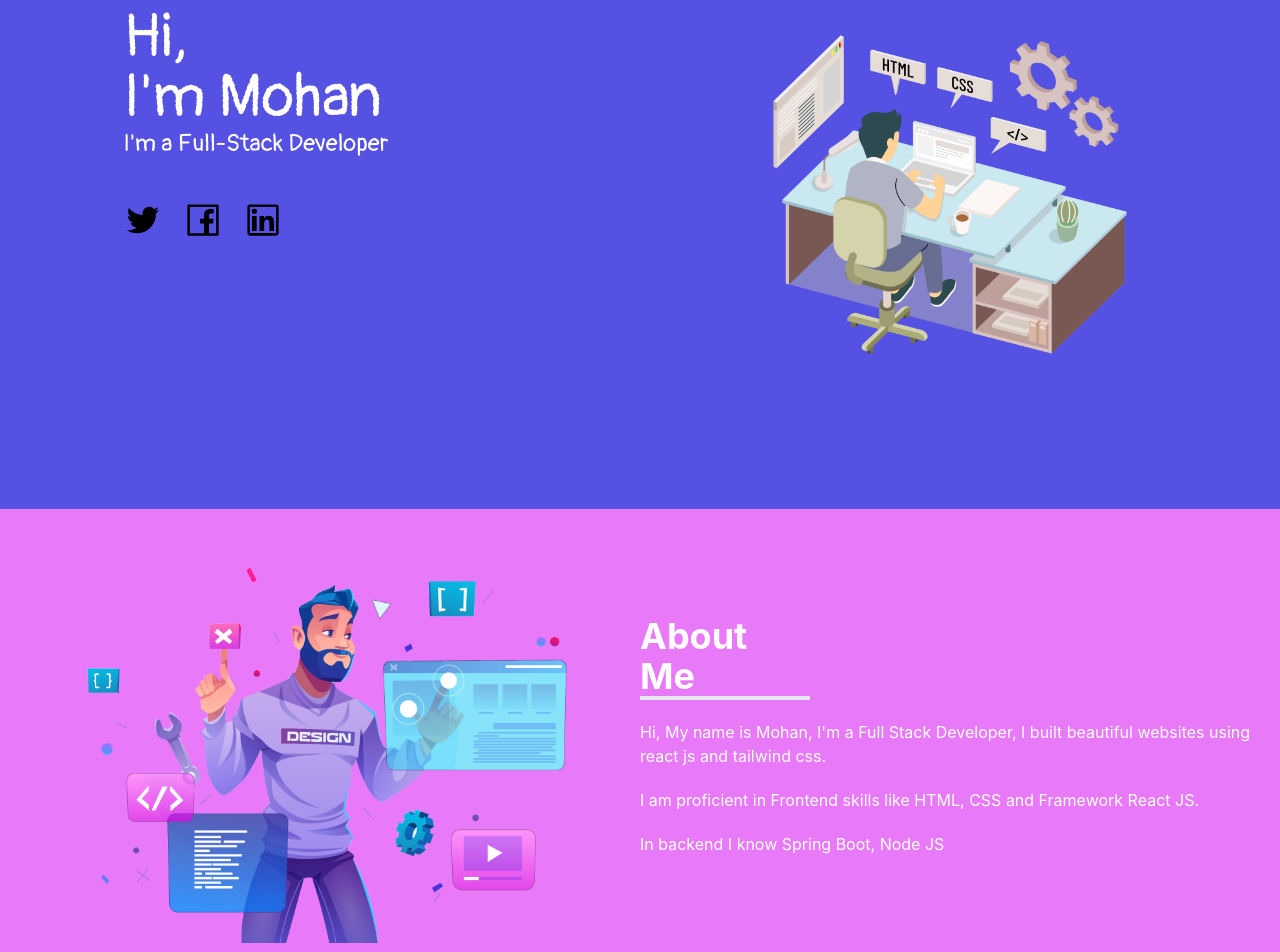
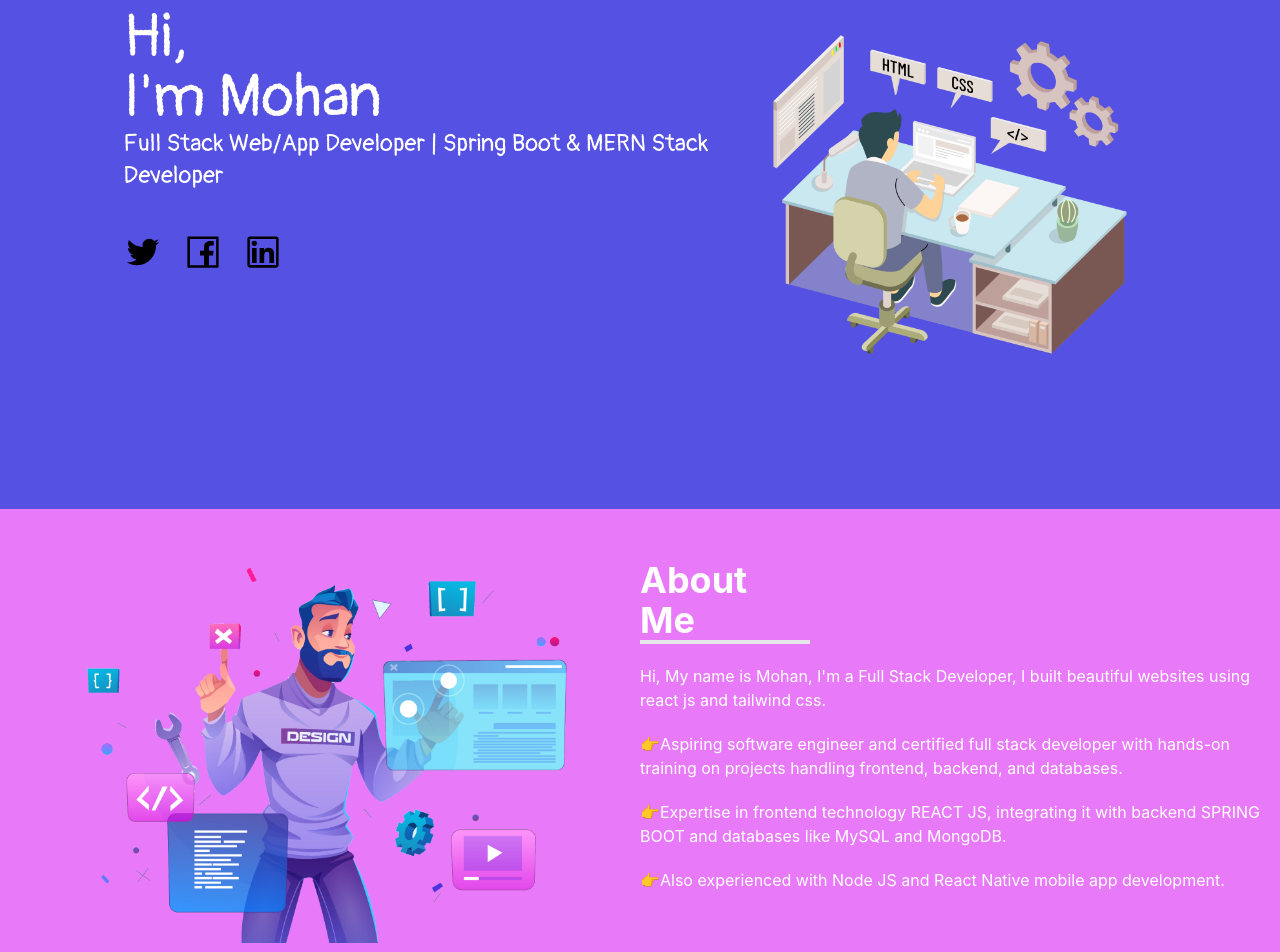
Before and after one commit to mohancoder2k/mohan-portfolio, a React (Create React App) app: page / in a window 1280 px wide. Shown: the part 160-1112 px from the top of the page. Built offline with nearby package versions, Linux system fonts and the light colour scheme.

Commit message:
resume updated

```diff
--- a/src/components/About.js
+++ b/src/components/About.js
@@ -10,8 +10,12 @@ export default function About()
             <div className='flex flex-col justify-center text-white'>
                 <h1 className='text-4xl border-b-4 border-primary mb-5 w-[170px] font-bold'>About Me</h1>
             <p className=' pb-5'>Hi, My name is Mohan, I'm a Full Stack Developer, I built beautiful websites using react js and tailwind css.</p>
-            <p className='pb-5'>I am proficient in Frontend skills like HTML, CSS and Framework React JS.</p>
-            <p className=''>In backend I know Spring Boot, Node JS</p>
+            <p className='pb-5' >👉Aspiring software engineer and certified full stack developer with hands-on training on projects handling frontend, backend, and databases.</p>
+
+<p className='pb-5'>👉Expertise in frontend technology REACT JS, integrating it with backend SPRING BOOT and databases like MySQL and MongoDB. </p>
+
+<p className='pb-5'>👉Also experienced with Node JS and React Native mobile app development.</p>
+
 
             </div>
 
--- a/src/components/Hero.js
+++ b/src/components/Hero.js
@@ -7,7 +7,7 @@ export default function Hero() {
             <div className='md:w-1/2 flex flex-col'>
                 <h1 className='text-white text-6xl font-hero-font'>
                     Hi, <br /> I'm Mohan
-                    <p className='text-2xl '>I'm a Full-Stack Developer </p>
+                    <p className='text-2xl '>Full Stack Web/App Developer | Spring Boot & MERN Stack Developer </p>
                 </h1>
                 <div className='flex py-10'>
                     <a href="https://twitter.com" className='pr-5 hover:text-white'><AiOutlineTwitter size={40} /></a>
--- a/src/components/Resume.js
+++ b/src/components/Resume.js
@@ -11,7 +11,7 @@ export default function Resume() {
                     <h1 className='text-4xl border-b-4 border-primary mb-5 w-[140px] font-bold'>Resume</h1>
                     <div>
                         <p className='pb-5'>You can view my Resume</p>
-                        <a className='btn' href='https://drive.google.com/file/d/1falpbf2nk80czEnQpc5wn1Te9fKG7qTv/view?usp=sharing'>Download</a>
+                        <a className='btn' href='https://drive.google.com/file/d/1jCnVuVBD3h9gMRcHKUrBIfoOq52Wp1Rt/view?usp=sharing'>Download</a>
                     </div>
                 </div>
             </div>
```
